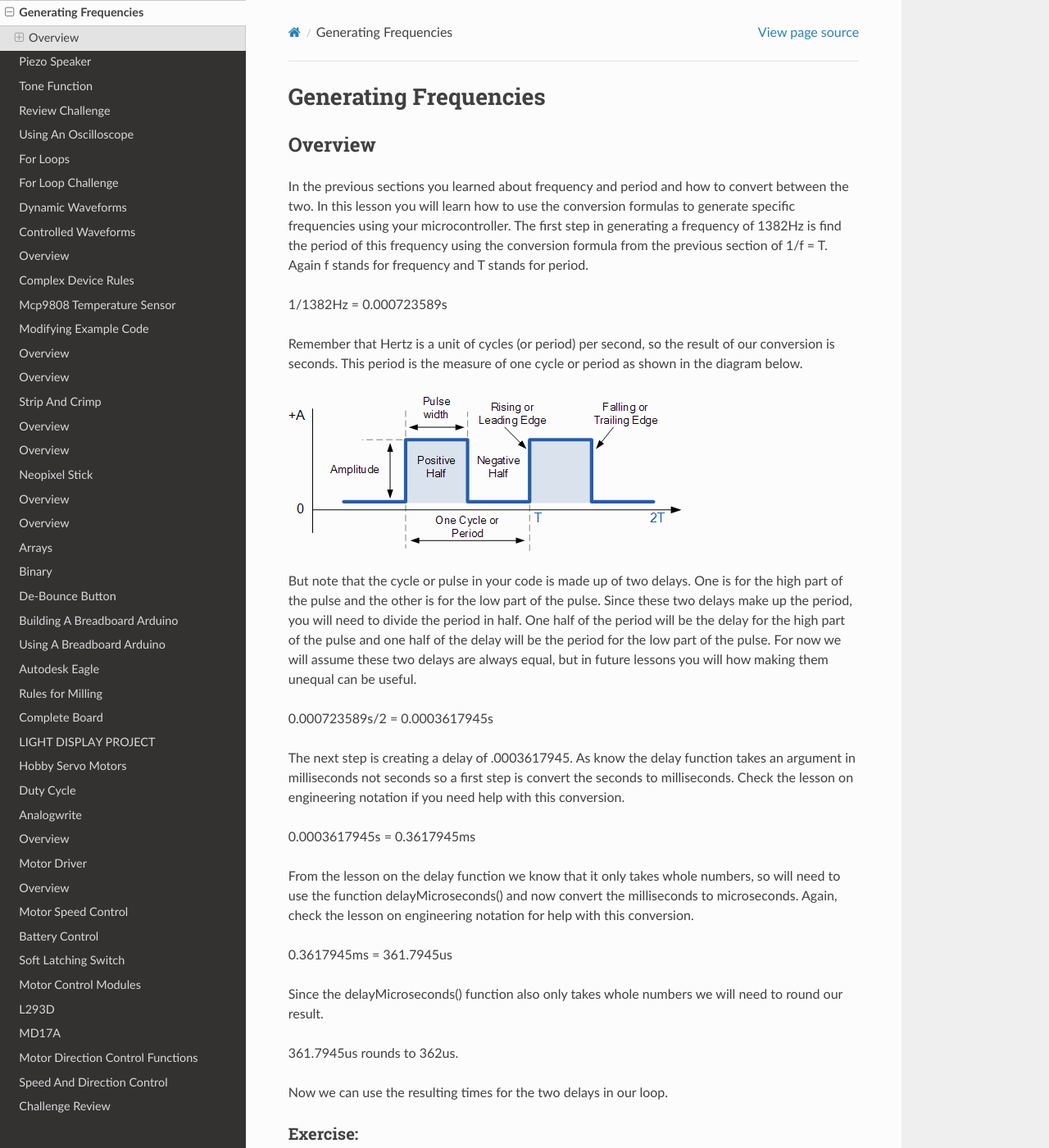
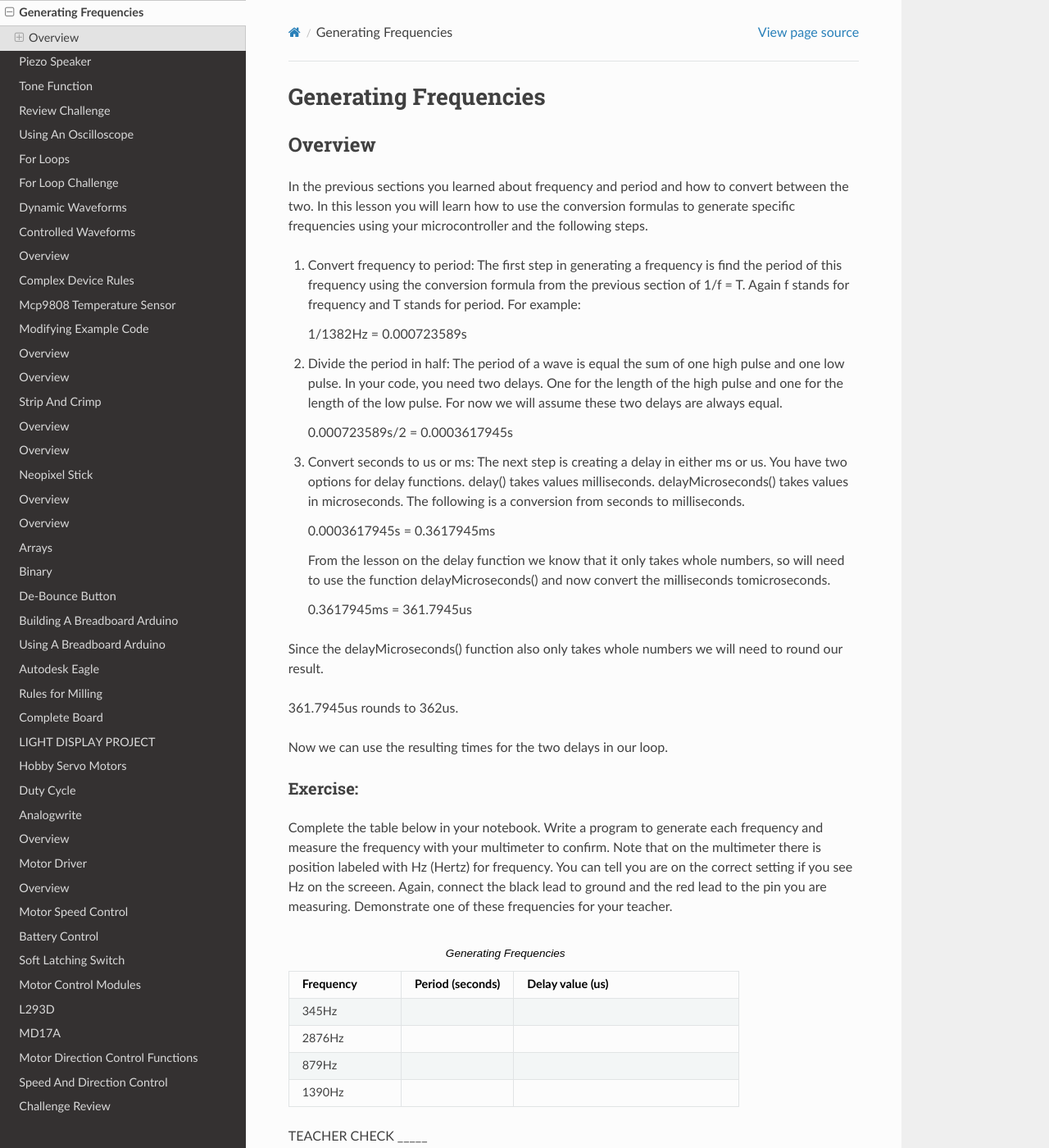
Before and after one commit to maxtkc/mvths-wiki, a Sphinx documentation site: the page built from docs/025b-generating-frequency.rst, in a window 1280 px wide and 1400 px high. Shown: the whole window at 82% size. Built offline with Sphinx 7.4.7 and the Read the Docs theme 2.0.0, drawn with Linux system fonts in a browser that asks for light colours; pages that are not in the unit, such as notebooks, are missing from menus.

Commit message:
Update 025b-generating-frequency.rst

```diff
--- a/docs/025b-generating-frequency.rst
+++ b/docs/025b-generating-frequency.rst
@@ -4,33 +4,23 @@ Generating Frequencies
 Overview
 --------
 
-In the previous sections you learned about frequency and period and how to convert between the two. In this lesson you will learn how to use the conversion formulas to generate
-specific frequencies using your microcontroller. The first step in generating a frequency of 1382Hz is find the period of this frequency using the conversion formula from
-the previous section of 1/f = T. Again f stands for frequency and T stands for period.
+In the previous sections you learned about frequency and period and how to convert between the two.  In this lesson you will learn how to use the conversion formulas to generate specific frequencies using your microcontroller and the following steps.
 
-1/1382Hz = 0.000723589s
+#. Convert frequency to period: The first step in generating a frequency is find the period of this frequency using the conversion formula from the previous section of 1/f = T. Again f stands for frequency and T stands for period. For example: ::
 
-Remember that Hertz is a unit of cycles (or period) per second, so the result of our conversion is seconds. This period is the measure of one cycle or period as shown in
-the diagram below.
+   1/1382Hz = 0.000723589s
 
-.. figure:: images/waveforms-tim3.png
-   :alt:
+#. Divide the period in half: The period of a wave is equal the sum of one high pulse and one low pulse. In your code, you need two delays. One for the length of the high pulse and one for the length of the low pulse. For now we will assume these two delays are always equal. ::
 
-But note that the cycle or pulse in your code is made up of two delays. One is for the high part of the pulse and the other is for the low part of the pulse.
-Since these two delays make up the period, you will need to divide the period in half. One half of the period will be the delay for the high part of the pulse
-and one half of the delay will be the period for the low part of the pulse. For now we will assume these two delays are always equal, but in future lessons you will how making them unequal can be useful.
+   0.000723589s/2 = 0.0003617945s
 
-0.000723589s/2 = 0.0003617945s
+#. Convert seconds to us or ms: The next step is creating a delay in either ms or us. You have two options for delay functions. delay() takes values milliseconds. delayMicroseconds() takes values in microseconds. The following is a conversion from seconds to milliseconds. ::
 
-The next step is creating a delay of .0003617945. As know the delay function takes an argument in milliseconds not seconds so a first step is convert the seconds to
-milliseconds. Check the lesson on engineering notation if you need help with this conversion.
+   0.0003617945s = 0.3617945ms
 
-0.0003617945s = 0.3617945ms
+   From the lesson on the delay function we know that it only takes whole numbers, so will need to use the function delayMicroseconds() and now convert the milliseconds tomicroseconds. ::
 
-From the lesson on the delay function we know that it only takes whole numbers, so will need to use the function delayMicroseconds() and now convert the milliseconds to
-microseconds. Again, check the lesson on engineering notation for help with this conversion.
-
-0.3617945ms = 361.7945us
+   0.3617945ms = 361.7945us
 
 Since the delayMicroseconds() function also only takes whole numbers we will need to round our result.
 
```
